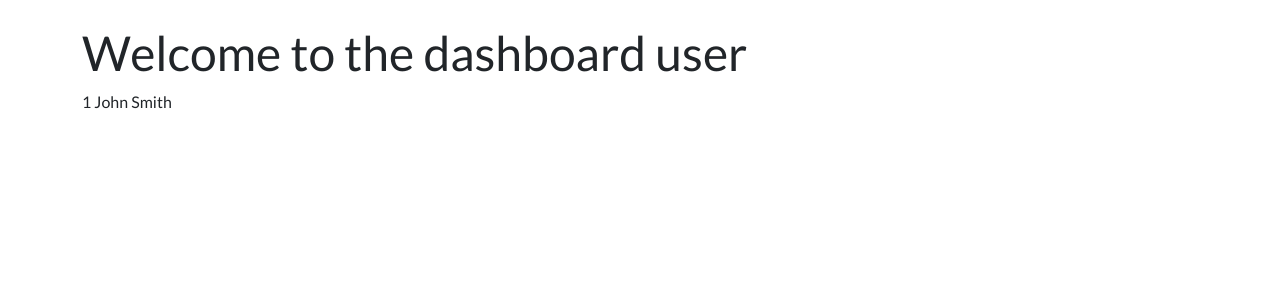
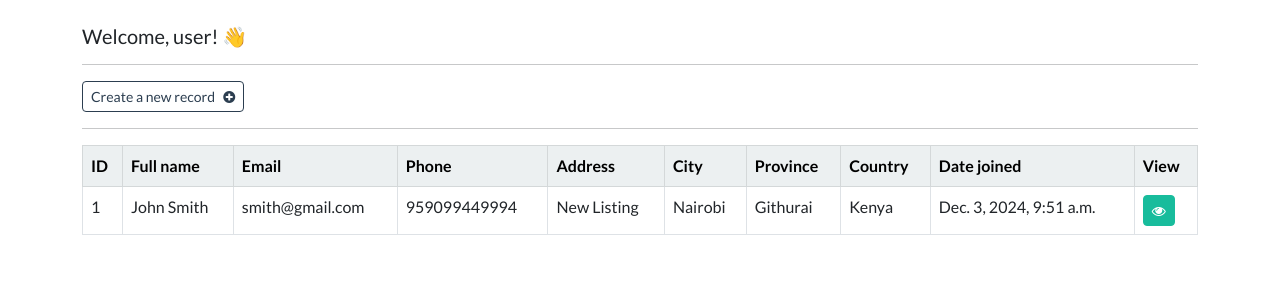
Before and after one commit to mikist23/Django-CRM-App, a Django app: page /dashboard/ in a window 1280 px wide. Shown: the part 72-372 px from the top of the page. Run offline with Django 5.2, Linux system fonts and the light colour scheme; a user stored in the database is signed in; data comes from the database, SQL or seed files in the repository.

Commit message:
record functionality and implementation

```diff
--- a/crmApp/templates/crmApp/dashboard.html
+++ b/crmApp/templates/crmApp/dashboard.html
@@ -2,16 +2,77 @@
 
 {% block content %}
 {% csrf_token %}
-<h1>Welcome to the dashboard {{user}}</h1>
 
-{% for record in records  %}
+<h5> Welcome, {{user}}! 👋 </h5>
 
-     {{record.id}}
-     {{record.first_name}}
-     {{record.last_name}}
+<hr>
+
+<a class="btn btn-outline-primary btn-sm" href="{% url '' %}">
+
+    Create a new record &nbsp; <i class="fa fa-plus-circle" aria-hidden="true"></i>
+
+</a>
+
+<hr>
+
+<table class="table table-hover table-bordered">
+
+    <thead class="table-light">
+
+        <tr>
+
+            <th scope="col"> ID </th>
+            <th scope="col"> Full name </th>
+            <th scope="col"> Email </th>
+            <th scope="col"> Phone </th>
+            <th scope="col"> Address </th>
+            <th scope="col"> City </th>
+            <th scope="col"> Province </th>
+            <th scope="col"> Country </th>
+
+            <th scope="col"> Date joined </th>
+
+            <th scope="col"> View </th>
+
+        </tr>
+
+    </thead>
+
+    <tbody>
+
+    {% if records %}
+
+        {% for record in records %}
+
+        <tr>
+
+            <td> {{record.id}} </td>
+
+            <td> {{record.first_name}}  {{record.last_name}} </td>
+
+            <td> {{record.email}} </td>
+
+            <td> {{record.phone}} </td>
+            <td> {{record.address}} </td>
+            <td> {{record.city}} </td>
+            <td> {{record.province}} </td>
+            <td> {{record.country}} </td>
+
+            <td> {{record.creation_date}} </td>
+
+            <td> <a class="btn btn-success btn-sm" href="{% url '' %}"> <i class="fa fa-eye" aria-hidden="true"></i> </a> </td>
+
+        </tr>
+
+        {% endfor %}
+
+    {% endif %}
 
 
+    </tbody>
 
-{% endfor %}
+
+</table>
+
 
 {% endblock  %}
```
